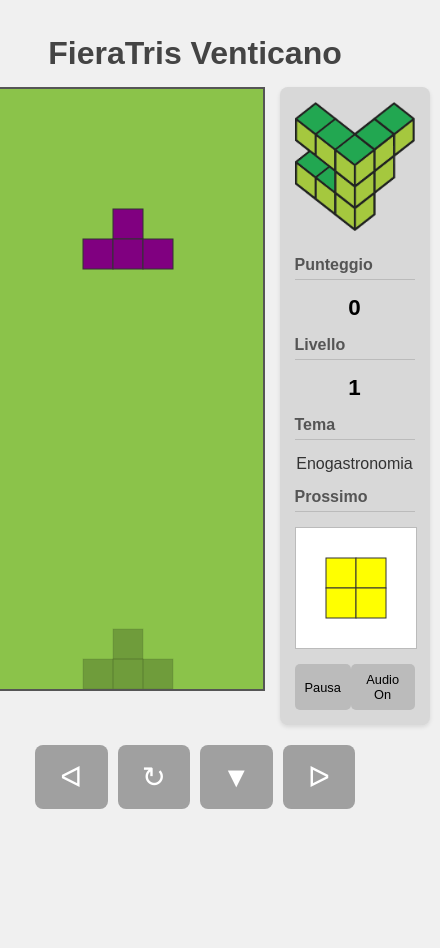
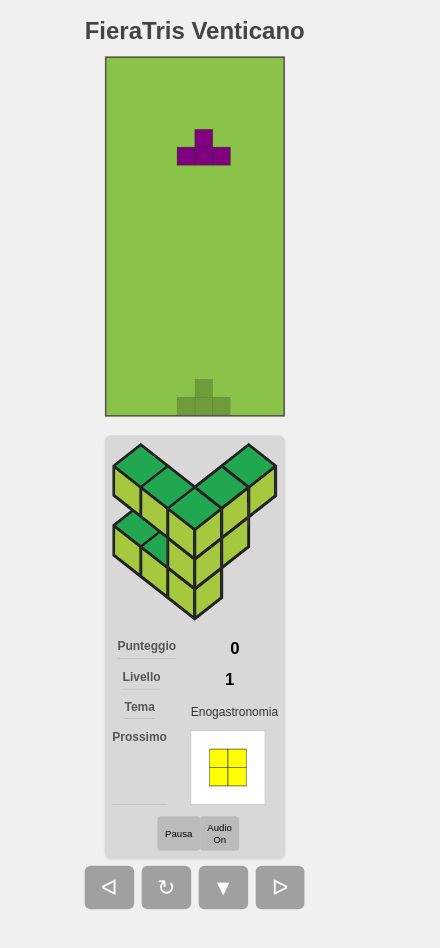
Before and after one commit to D3Br4nd/fieratrisVenticano, a website: page public/index.html in a window 390 px wide. Shown: the whole page, 440 px wide, since content can reach past the window. Before the commit the page ends 844 px from the top, so only its background shows below. Drawn offline with nearby package versions, Linux system fonts and the light colour scheme.

Commit message:
prima modifica per responsivness

```diff
--- a/public/css/style.css
+++ b/public/css/style.css
@@ -229,3 +229,85 @@ body {
 .error { text-align: center; padding: 30px; color: #D8000C; background-color: #FFD2D2; border: 1px solid #D8000C; border-radius: 5px;}
 .back-link { display: inline-block; text-align: center; margin-top: 25px; padding: 10px 20px; background-color: #555; color: white; text-decoration: none; border-radius: 5px; transition: background-color 0.2s;}
 .back-link:hover { background-color: #333; }
+
+
+/* Media queries per dispositivi mobili */
+@media screen and (max-width: 768px) {
+    body {
+        align-items: flex-start;
+        padding-top: 10px;
+    }
+
+    #game-area {
+        transform: scale(0.85);
+        transform-origin: top center;
+    }
+
+    #main-content {
+        flex-direction: column;
+        align-items: center;
+    }
+
+    #ui-panel {
+        width: 300px;
+        flex-direction: row;
+        flex-wrap: wrap;
+        justify-content: space-around;
+        margin-top: 10px;
+    }
+
+    #ui-panel > div {
+        width: 45%;
+    }
+
+    #controls {
+        margin-top: 10px;
+    }
+
+    /* Assicura che i pulsanti di controllo siano visibili */
+    #controls button {
+        padding: 12px 0;
+    }
+}
+
+/* Media query per dispositivi molto piccoli */
+@media screen and (max-width: 480px) {
+    #game-area {
+        transform: scale(0.75);
+    }
+
+    #tetris-canvas {
+        width: 240px;
+        height: 480px;
+    }
+
+    #ui-panel {
+        width: 240px;
+        padding: 10px;
+    }
+
+    #next-piece-canvas {
+        width: 100px;
+        height: 100px;
+    }
+}
+
+/* Aggiunta per gestire l'orientamento orizzontale su mobile */
+@media screen and (max-height: 600px) {
+    body {
+        align-items: flex-start;
+    }
+
+    #game-area {
+        transform: scale(0.7);
+        transform-origin: top center;
+    }
+
+    #main-content {
+        flex-direction: row;
+    }
+
+    #ui-panel {
+        width: 120px;
+    }
+}
--- a/public/index.html
+++ b/public/index.html
@@ -2,7 +2,7 @@
 <html lang="it">
 <head>
     <meta charset="UTF-8">
-    <meta name="viewport" content="width=device-width, initial-scale=1.0, user-scalable=no">
+    <meta name="viewport" content="width=device-width, initial-scale=1.0, maximum-scale=1.0, user-scalable=no">
     <title>FieraTris Venticano 2025</title>
     <link rel="stylesheet" href="css/style.css">
 </head>
```
Also changed, not shown: 1 other file.
